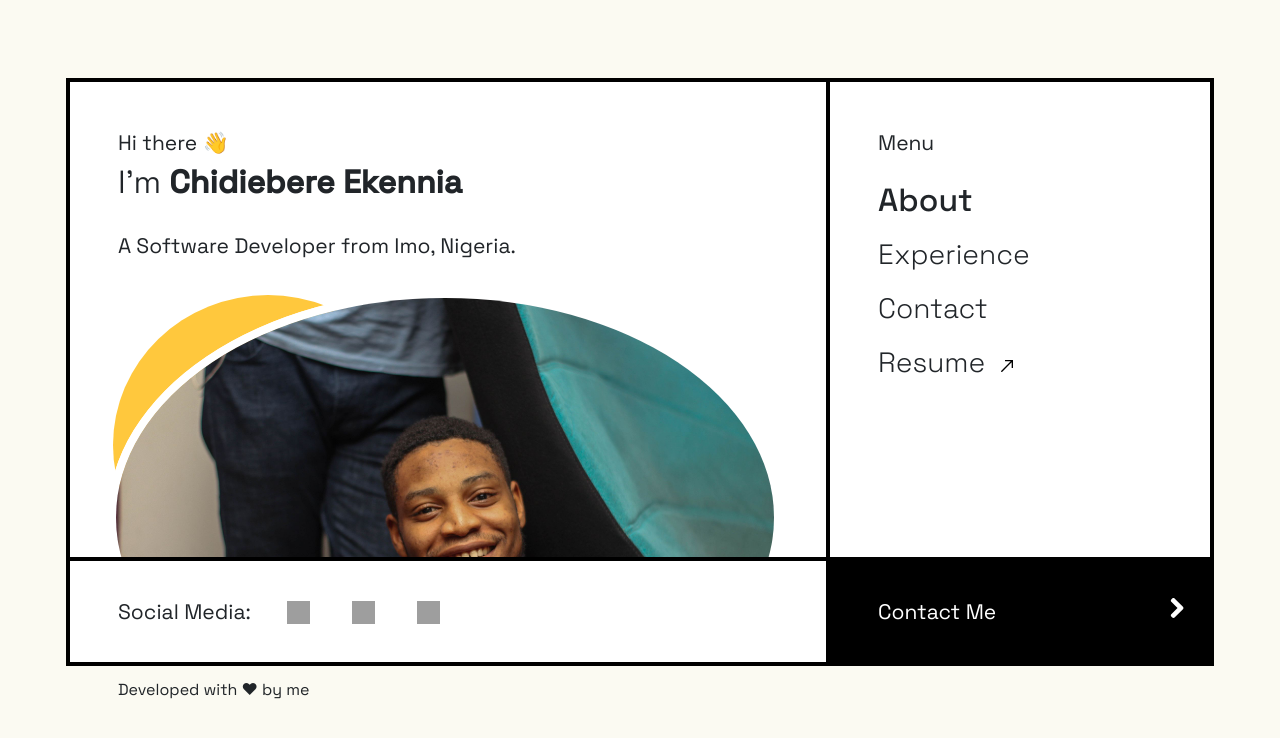
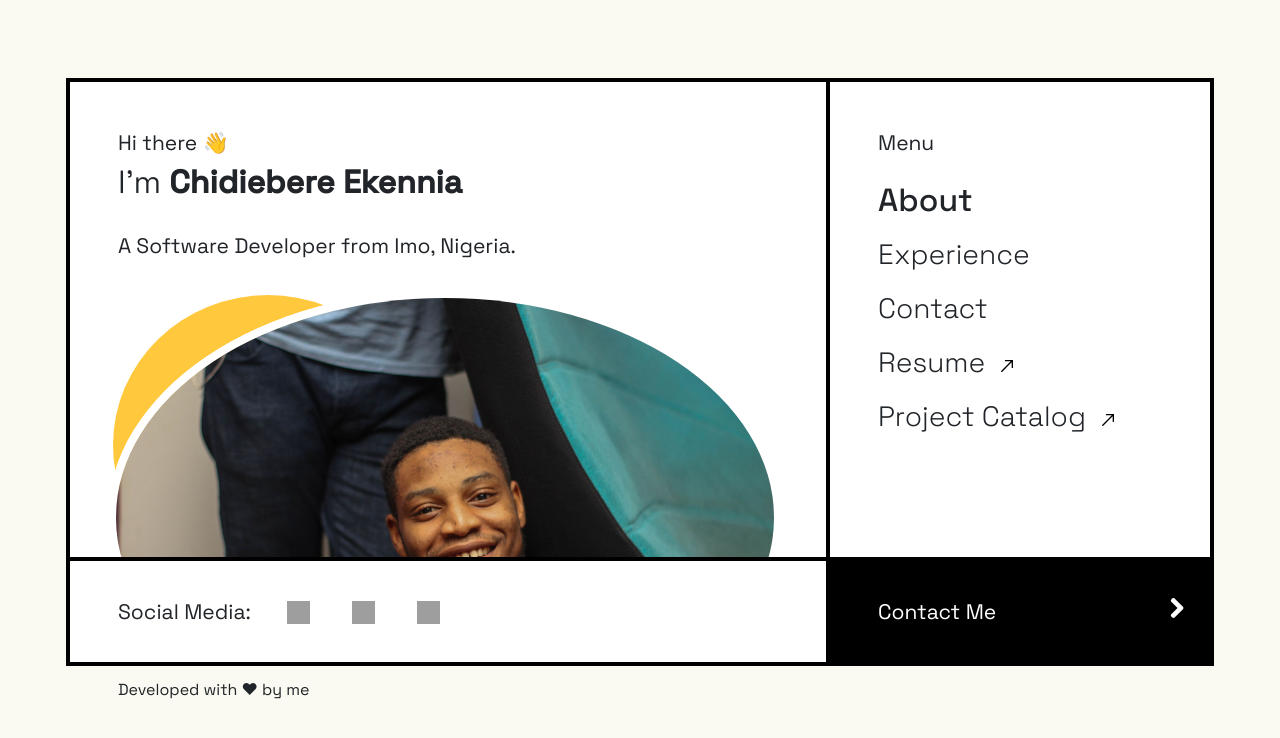
Before and after one commit to Davien21/simple-resume, a Next.js app: page / in a window 1280 px wide. Shown: the top 738 px of the page. Built offline with nearby package versions, Linux system fonts and the light colour scheme; grey boxes are pictures that could not be loaded.

Commit message:
add project catalog to menu

```diff
--- a/components/menu.jsx
+++ b/components/menu.jsx
@@ -25,6 +25,17 @@ function Menu(props) {
             <RightUpImage />
           </ExternalLink>
         </li>
+
+        <li>
+          <ExternalLink
+            href="https://docs.google.com/document/d/1mOgn7CP1zsRRNLGc2eRUn_b_cvmVIi1FAbnlrVT9Pns/edit?usp=sharing"
+            className="article-title"
+          >
+            <span className="pr-3">Project Catalog</span>
+
+            <RightUpImage />
+          </ExternalLink>
+        </li>
       </ul>
     </nav>
   );
```
